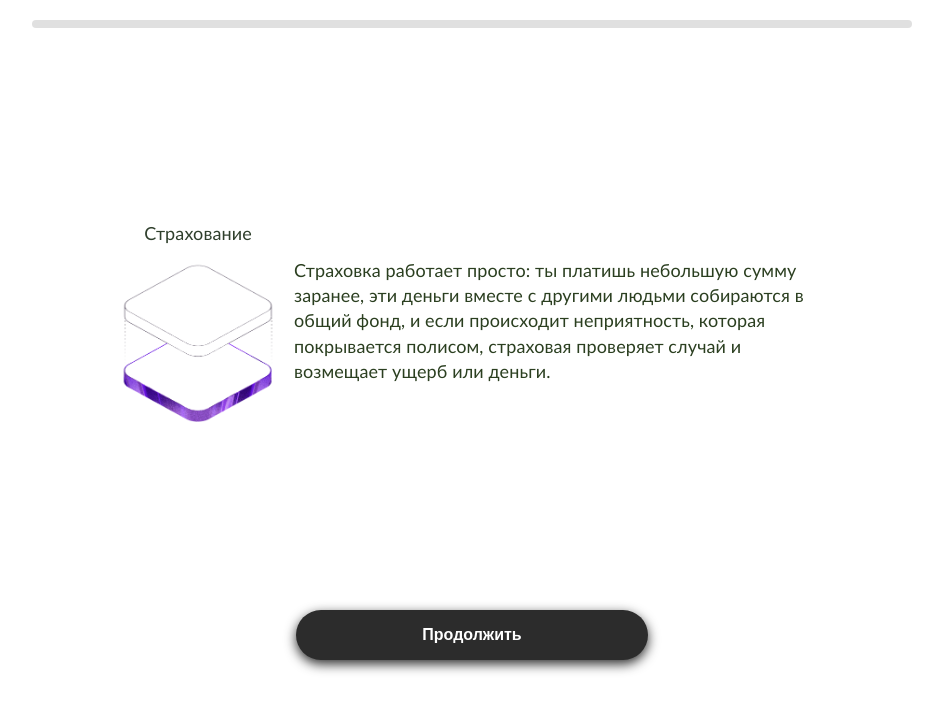
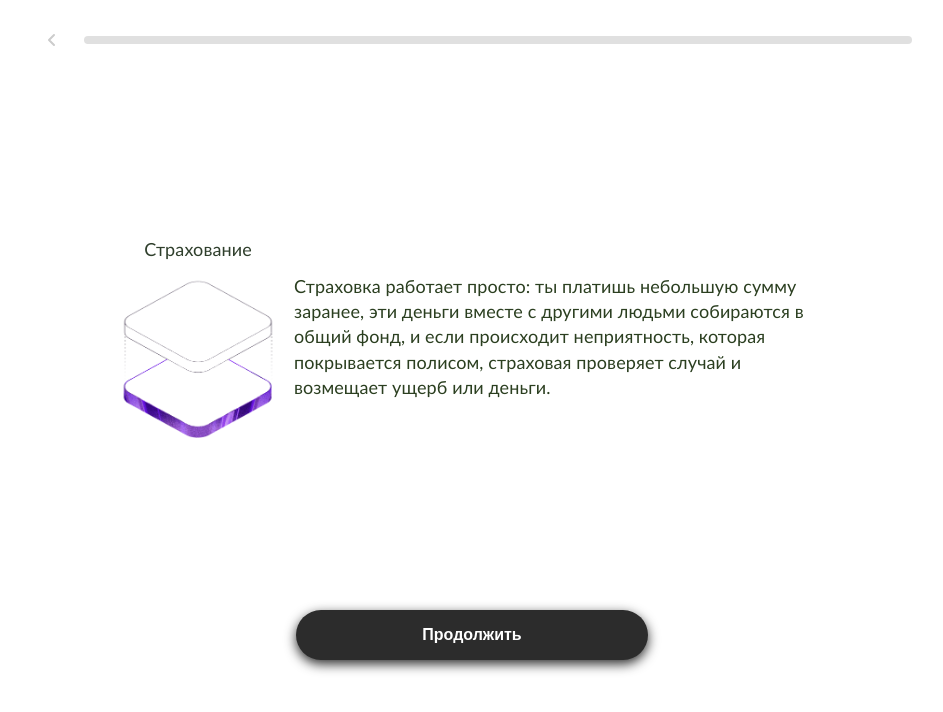
Before and after one commit to be1pheg0r/hack-mfti, a React (Vite) app in the folder igs/: page / in a window 1280 px wide. Shown: the top 712 px of the page, without its empty margins (168-1111 px from the left). Built offline with nearby package versions, Linux system fonts and the light colour scheme.

Commit message:
[igs/button] добавлена кнопка назад

```diff
--- a/igs/src/App.css
+++ b/igs/src/App.css
@@ -15,6 +15,51 @@
   width: 100%;
   flex-shrink: 0;
   margin-bottom: 2vh;
+}
+
+.progress-container {
+  display: flex;
+  align-items: center;
+  gap: 12px;
+  width: 100%;
+}
+
+.back-button {
+  flex-shrink: 0;
+  width: 40px;
+  height: 40px;
+  border: none;
+  border-radius: 8px;
+  /* background: #f0f0f0; */
+  color: #2c2c2c;
+  background-color: white;
+  cursor: pointer;
+  display: flex;
+  align-items: center;
+  justify-content: center;
+  /* transition: all 0.2s ease; */
+  padding: 0;
+}
+
+.back-button svg {
+  width: 20px;
+  height: 20px;
+}
+
+.back-button:hover:enabled {
+  /* background: #e0e0e0; */
+  /* transform: translateX(-2px); */
+  /* transform: scale(1.5); */
+}
+
+.back-button:active:enabled {
+  transform: translateX(0px);
+}
+
+.back-button:disabled {
+  /* background: #f0f0f0; */
+  color: #cccccc;
+  cursor: not-allowed;
 }
 
 .progress-track {
--- a/igs/src/App.tsx
+++ b/igs/src/App.tsx
@@ -41,6 +41,14 @@ function App() {
     goToNextStep()
   }
 
+  const handleBack = () => {
+    if (stepIndex > 0) {
+      setStepIndex((prev) => prev - 1)
+      setSelectedChoiceId(null)
+      setTemporaryReaction(null)
+    }
+  }
+
   const handleSelectChoice = (choiceId: string) => {
     if (currentStep.kind !== 'question') {
       return
@@ -53,6 +61,18 @@ function App() {
   return (
     <main className="lesson-page">
       <header className="lesson-header">
+        <div className="progress-container">
+          <button
+            type="button"
+            className="back-button"
+            onClick={handleBack}
+            disabled={stepIndex === 0}
+            aria-label="Предыдущий шаг"
+          >
+            <svg width="20" height="20" viewBox="0 0 20 20" fill="none" xmlns="http://www.w3.org/2000/svg">
+              <path d="M12 5L7 10L12 15" stroke="currentColor" strokeWidth="2" strokeLinecap="round" strokeLinejoin="round"/>
+            </svg>
+          </button>
           <div className="progress-track" aria-label="Прогресс урока">
             <div
               className="progress-fill"
@@ -62,6 +82,7 @@ function App() {
               aria-valuemax={100}
               aria-valuenow={Math.round(progressPercent)}
             ></div>
+          </div>
         </div>
       </header>
 
```
Lines whose indentation alone changed are shown as unchanged.
